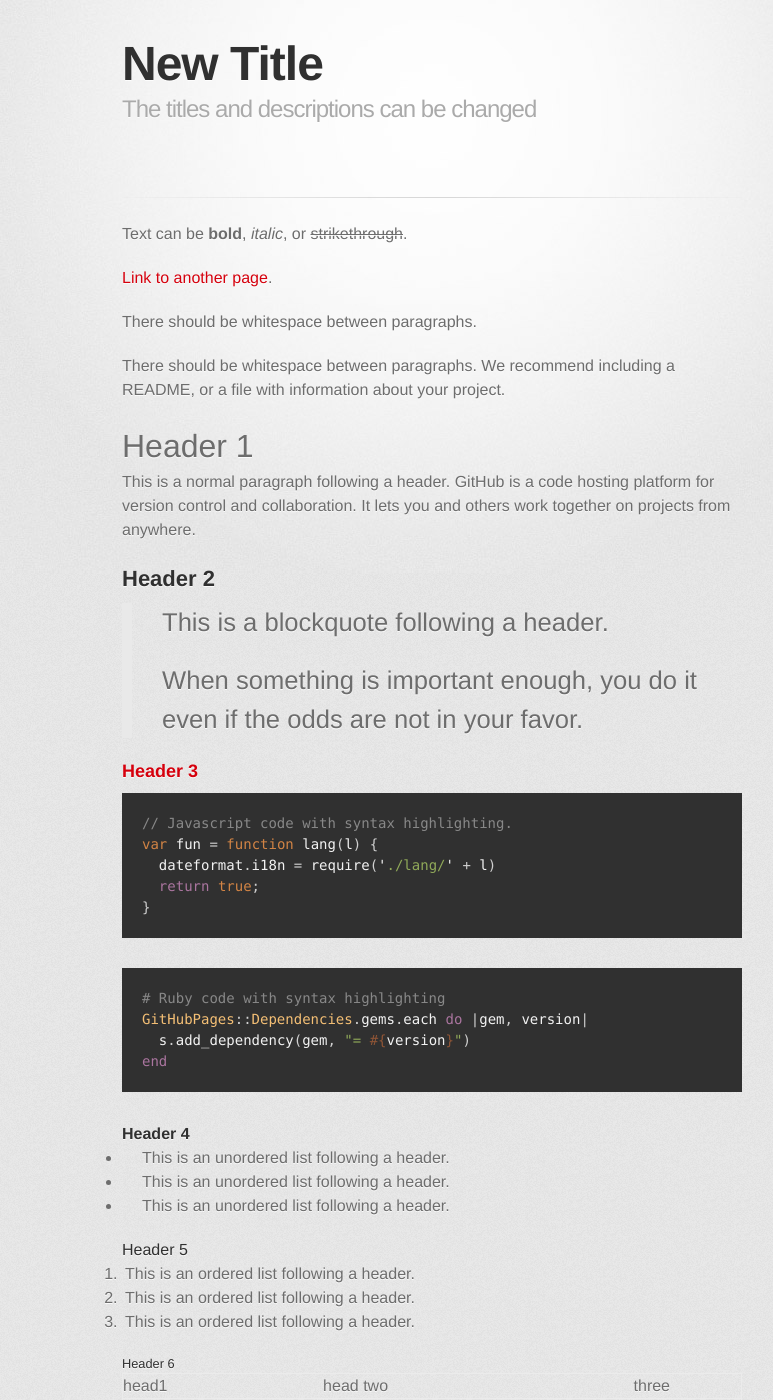
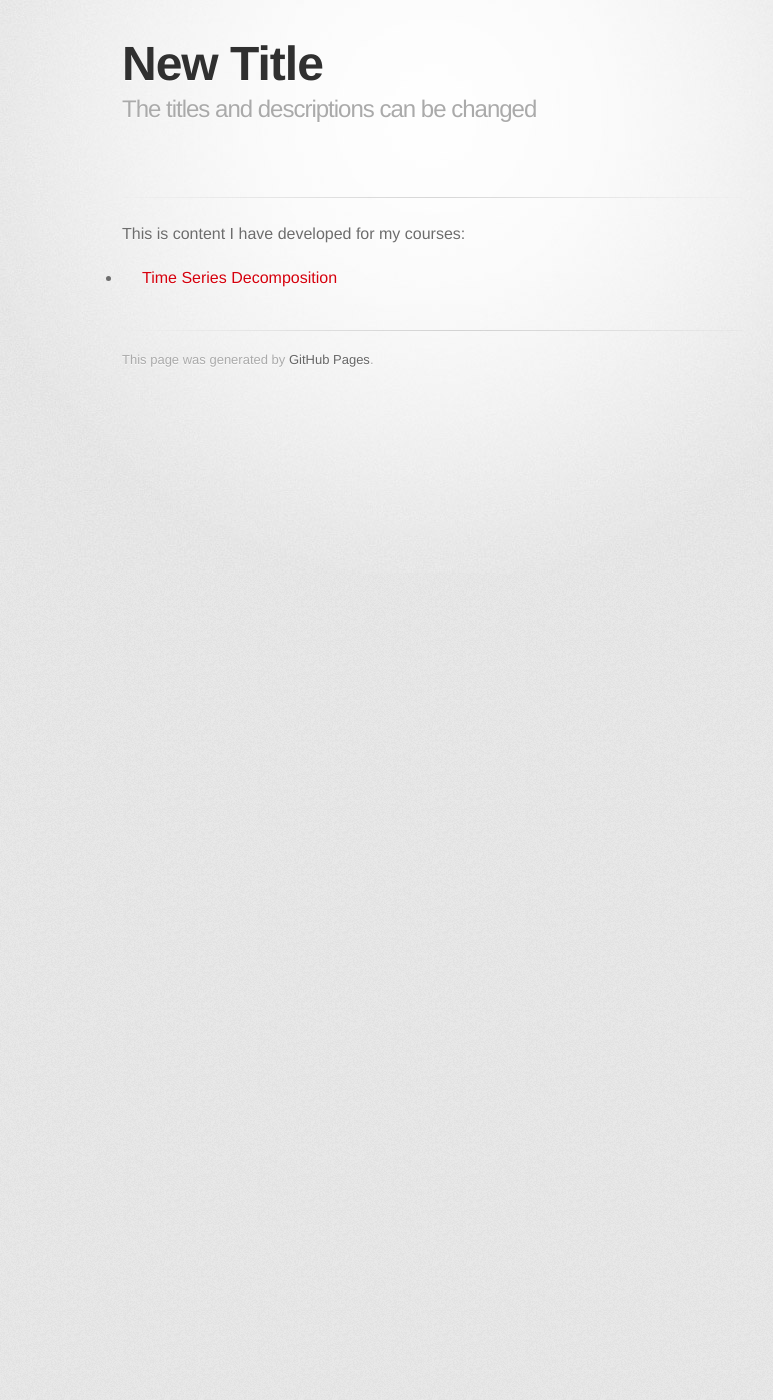
Before and after one commit to nashadjuman/nashadjuman.github.io, a Jekyll site: the page built from index.md, in a window 1280 px wide and 1400 px high. Shown: the whole window, without its empty margins (208-981 px from the left). Built offline with Jekyll 4.4.1, drawn with Linux system fonts in a browser that asks for light colours; some web fonts are replaced; our own code applies the rules of GitHub Pages for plain Markdown files; some of the changed text lies outside the part shown.

Commit message:
Update index.md

````diff
--- a/index.md
+++ b/index.md
@@ -3,122 +3,6 @@
 description: The titles and descriptions can be changed
 ---
 
-Text can be **bold**, _italic_, or ~~strikethrough~~.
+This is content I have developed for my courses:
 
-[Link to another page](./another-page.html).
-
-There should be whitespace between paragraphs.
-
-There should be whitespace between paragraphs. We recommend including a README, or a file with information about your project.
-
-# Header 1
-
-This is a normal paragraph following a header. GitHub is a code hosting platform for version control and collaboration. It lets you and others work together on projects from anywhere.
-
-## Header 2
-
-> This is a blockquote following a header.
->
-> When something is important enough, you do it even if the odds are not in your favor.
-
-### Header 3
-
-```js
-// Javascript code with syntax highlighting.
-var fun = function lang(l) {
-  dateformat.i18n = require('./lang/' + l)
-  return true;
-}
-```
-
-```ruby
-# Ruby code with syntax highlighting
-GitHubPages::Dependencies.gems.each do |gem, version|
-  s.add_dependency(gem, "= #{version}")
-end
-```
-
-#### Header 4
-
-*   This is an unordered list following a header.
-*   This is an unordered list following a header.
-*   This is an unordered list following a header.
-
-##### Header 5
-
-1.  This is an ordered list following a header.
-2.  This is an ordered list following a header.
-3.  This is an ordered list following a header.
-
-###### Header 6
-
-| head1        | head two          | three |
-|:-------------|:------------------|:------|
-| ok           | good swedish fish | nice  |
-| out of stock | good and plenty   | nice  |
-| ok           | good `oreos`      | hmm   |
-| ok           | good `zoute` drop | yumm  |
-
-### There's a horizontal rule below this.
-
-* * *
-
-### Here is an unordered list:
-
-*   Item foo
-*   Item bar
-*   Item baz
-*   Item zip
-
-### And an ordered list:
-
-1.  Item one
-1.  Item two
-1.  Item three
-1.  Item four
-
-### And a nested list:
-
-- level 1 item
-  - level 2 item
-  - level 2 item
-    - level 3 item
-    - level 3 item
-- level 1 item
-  - level 2 item
-  - level 2 item
-  - level 2 item
-- level 1 item
-  - level 2 item
-  - level 2 item
-- level 1 item
-
-### Small image
-
-![Octocat](https://github.githubassets.com/images/icons/emoji/octocat.png)
-
-### Large image
-
-![Branching](https://guides.github.com/activities/hello-world/branching.png)
-
-
-### Definition lists can be used with HTML syntax.
-
-<dl>
-<dt>Name</dt>
-<dd>Godzilla</dd>
-<dt>Born</dt>
-<dd>1952</dd>
-<dt>Birthplace</dt>
-<dd>Japan</dd>
-<dt>Color</dt>
-<dd>Green</dd>
-</dl>
-
-```
-Long, single-line code blocks should not wrap. They should horizontally scroll if they are too long. This line should be long enough to demonstrate this.
-```
-
-```
-The final element.
-```
+- [Time Series Decomposition](/timeseries/index.md)
````
